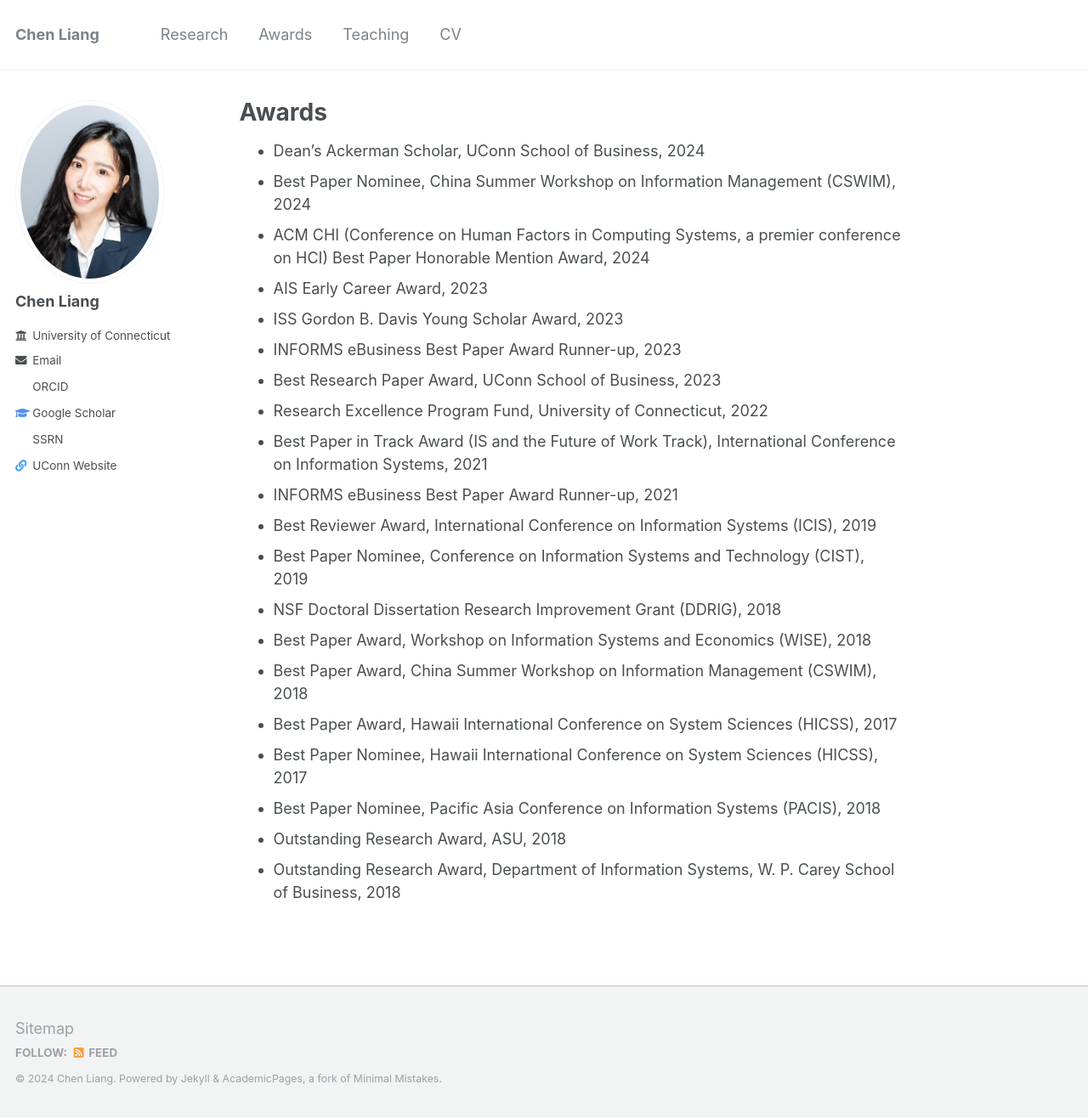
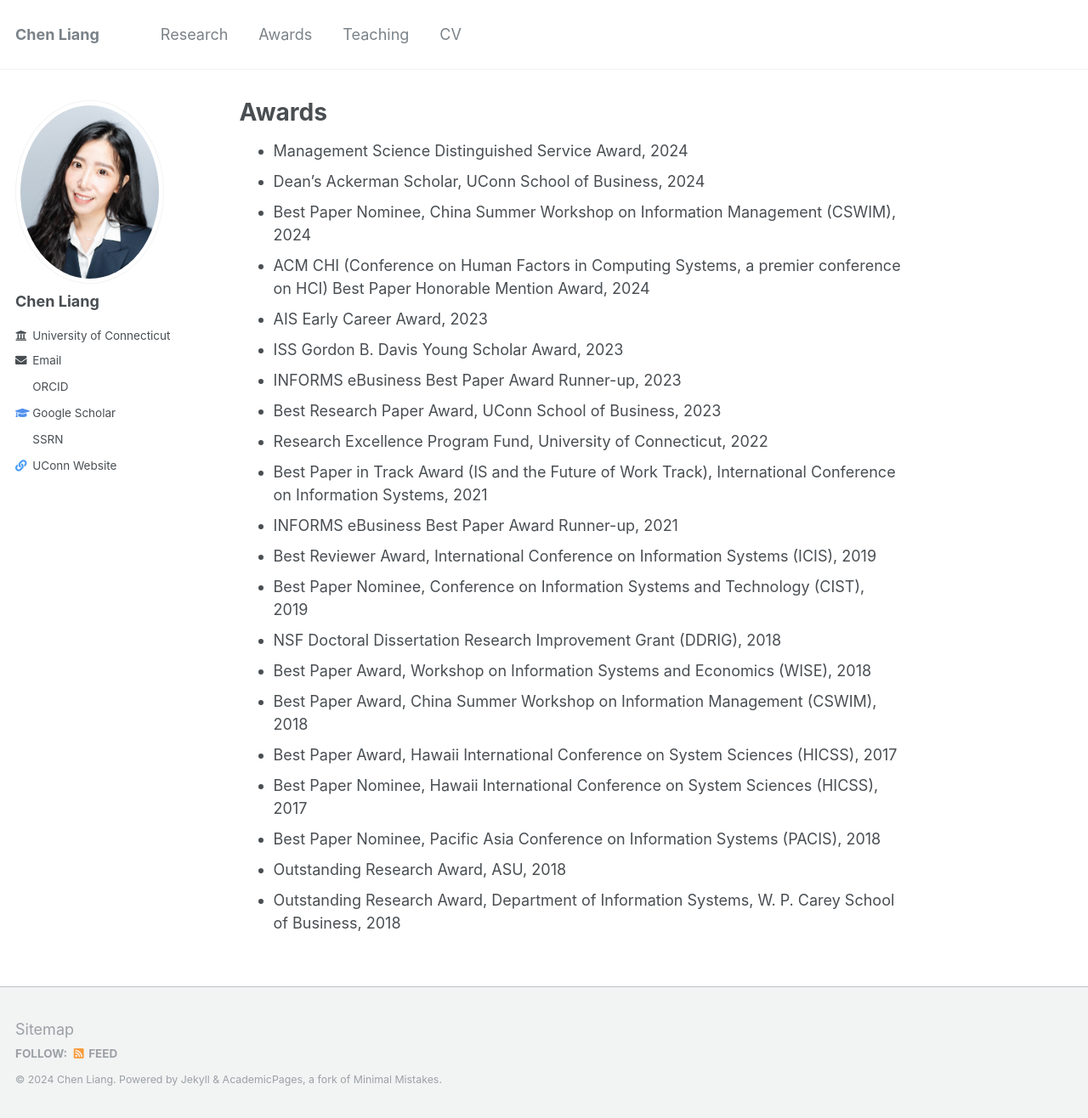
Before and after one commit to chen0liang/chen0liang.github.io, a Jekyll site: the page built from _pages/award.md, in a window 1280 px wide and 1316 px high. Shown: the whole window at 85% size. Built offline with Jekyll 4.4.1, drawn with Linux system fonts in a browser that asks for light colours; a style sheet for code colours, icons or effects is not loaded.

Commit message:
Update award.md

```diff
--- a/_pages/award.md
+++ b/_pages/award.md
@@ -4,6 +4,7 @@ permalink: /award/
 title: "Awards"
 ---
 
+-   Management Science Distinguished Service Award, 2024
 -   Dean's Ackerman Scholar, UConn School of Business, 2024
 -   Best Paper Nominee, China Summer Workshop on Information Management (CSWIM), 2024
 -   ACM CHI (Conference on Human Factors in Computing Systems, a premier conference on HCI) Best Paper Honorable Mention Award, 2024
```
